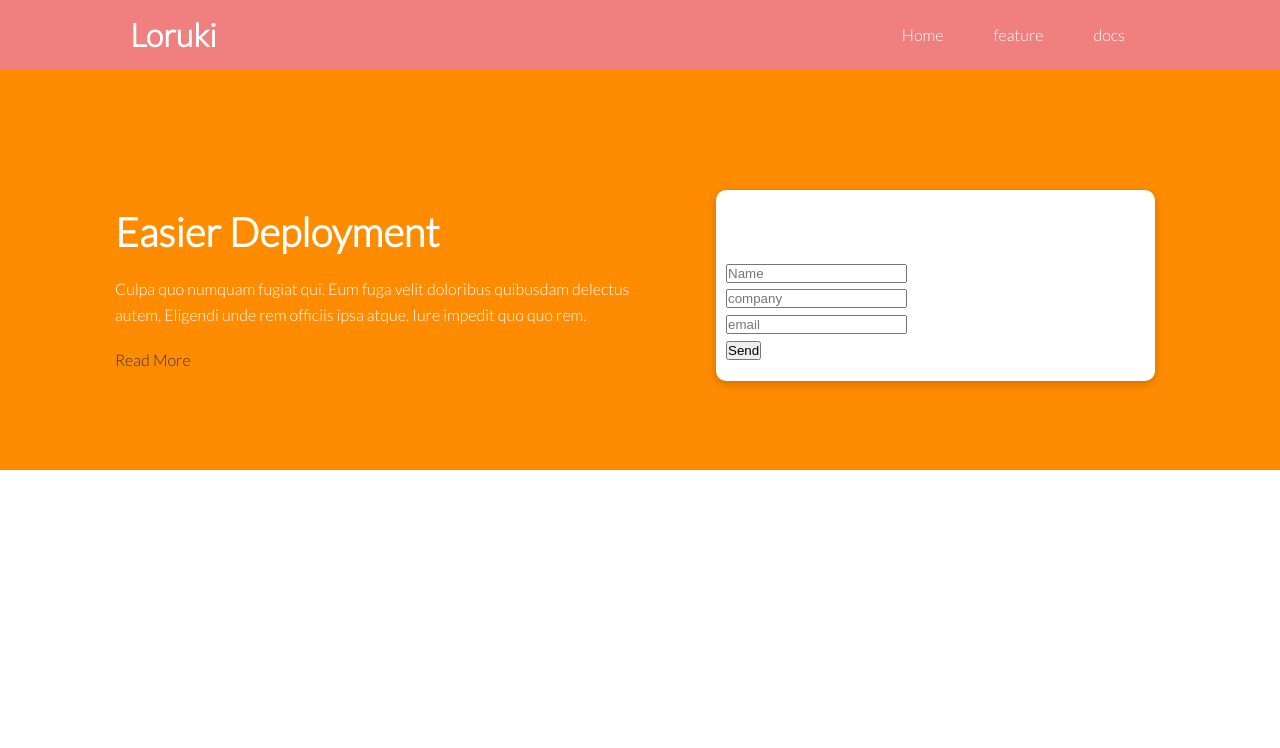
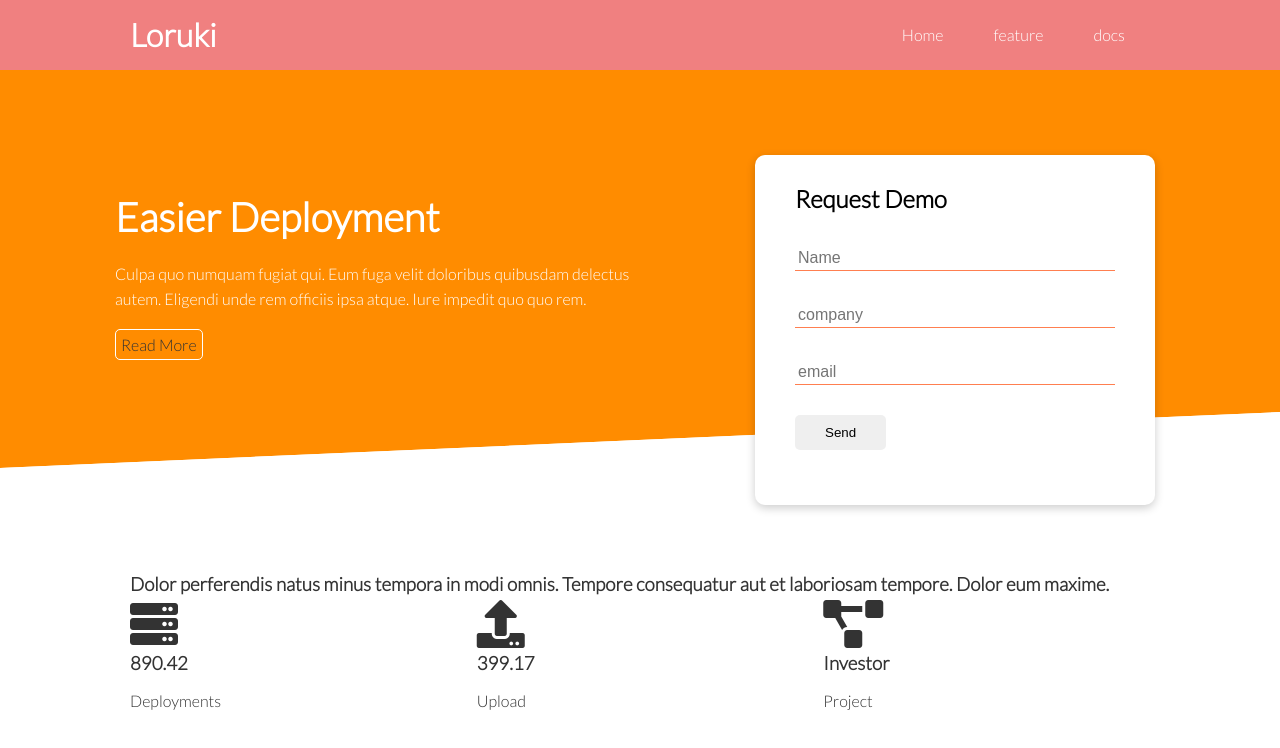
Before and after one commit to Synnefo15/HTML-CSS-JS, a plain HTML site: page Traversy_media/Build_a_Responsive_Website/loruki-website-master/do/index.html in a window 1280 px wide. Drawn offline with Linux system fonts and the light colour scheme.

Commit message:
lanjut trans

```diff
--- a/Traversy_media/Build_a_Responsive_Website/loruki-website-master/do/css/style.css
+++ b/Traversy_media/Build_a_Responsive_Website/loruki-website-master/do/css/style.css
@@ -89,40 +89,96 @@ img {
 }
 
 .showcase .grid{
+    overflow: visible;
     grid-template-columns: 55% 45% ;
     gap:30px;
 }
 
-/* # Utilities */
-.container {
-    max-width: 1100px;
-    margin: 0 auto;
-    overflow: auto;
-    padding: 0 40px;
+.showcase-form{
+    position: relative;
+    top: 60px;
+    height: 350px;
+    width: 400px;
+    padding: 40px;
+    z-index: 100;
+    justify-self: flex-end;
+
 }
 
-.flex {
-    display: flex;
-    justify-content: center;
-    align-items: center;
-    height: 100%;
+.showcase-form h2{
+    color: black;
+    padding: 0px 30px;
 }
 
-.grid{
-    display: grid;
-    grid-template-columns:repeat(2,1fr);
-    gap: 20px;
-    justify-content: center;
-    align-items: center;
-    height: 100%;
+
+
+
+.showcase-form .form-control{
+    margin: 30px;
 }
 
-.card{
-    background-color: white ;
-    border-radius: 10px;
-    box-shadow: 0 3px 10px rgba(0,0,0,0.2);
-    padding:20px 10px ;
-    margin: 120px 10px;
+.showcase-form input[type='text'],
+.showcase-form input[type='email']{
+    border: 0;
+    border-bottom:1px solid coral ;
+    width: 100%;
+    font-size: 16px;
+    padding: 3px;
 }
 
-/* #  */
+.showcase-form input:focus{
+    outline: none;
+}
+
+.showcase::before,
+.showcase::after{
+    content: "";
+    position: absolute;
+    height: 100px;
+    background: white;
+    bottom: -70px;
+    right: 0;
+    left: 0;
+    transform: skewY(-2.5deg);
+    -webkit-transform: skewY(-2.5deg);
+    -moz-transform: skewY(-2.5deg);
+    -ms-transform: skewY(-2.5deg);
+}
+
+
+
+/* # STats */
+
+.stats{
+    padding-top: 100px;
+}
+
+/* # Button */
+
+.btn:hover{
+    transform: scale(1.1);
+}
+.btn-primary{
+    padding: 10px 30px;
+    position: relative;
+    left: 30px;
+    border-radius: 5px;
+    border:0 ;
+}
+
+.btn-primary:hover{
+    background-color: lightcoral;
+    color: white;
+}
+
+.btn-outline{
+    background-color: transparent;
+    padding: 5px;
+    border: 1px solid white;
+    border-radius: 5px;
+}
+
+.btn-outline:hover{
+    background-color: lightcoral;
+    color: white;
+}
--- /dev/null
+++ b/Traversy_media/Build_a_Responsive_Website/loruki-website-master/do/css/utilities.css
@@ -0,0 +1,35 @@
+/* # Utilities */
+.container {
+    max-width: 1100px;
+    margin: 0 auto;
+    overflow: auto;
+    padding: 0 40px;
+}
+
+.flex {
+    display: flex;
+    justify-content: center;
+    align-items: center;
+    height: 100%;
+}
+
+.grid{
+    display: grid;
+    grid-template-columns:repeat(2,1fr);
+    gap: 20px;
+    justify-content: center;
+    align-items: center;
+    height: 100%;
+}
+
+.grid-3{
+    grid-template-columns:repeat(3,1fr) ;
+}
+
+.card{
+    background-color: white ;
+    border-radius: 10px;
+    box-shadow: 0 3px 10px rgba(0,0,0,0.2);
+    padding:20px 10px ;
+    margin: 20px 10px;
+}
--- a/Traversy_media/Build_a_Responsive_Website/loruki-website-master/do/index.html
+++ b/Traversy_media/Build_a_Responsive_Website/loruki-website-master/do/index.html
@@ -6,6 +6,7 @@
     <meta name="viewport" content="width=device-width, initial-scale=1.0">
     <title>Loruki  | belajar rafi</title>
     <link rel="stylesheet" href="css/style.css">
+    <link rel="stylesheet" href="css/utilities.css">
     <link rel="stylesheet" href="https://cdnjs.cloudflare.com/ajax/libs/font-awesome/5.15.4/css/all.min.css" integrity="sha512-1ycn6IcaQQ40/MKBW2W4Rhis/DbILU74C1vSrLJxCq57o941Ym01SwNsOMqvEBFlcgUa6xLiPY/NS5R+E6ztJQ==" crossorigin="anonymous" referrerpolicy="no-referrer" />
 
 </head>
@@ -49,5 +50,30 @@
             </div>
         </div>
     </section>
+    <!-- # Stats -->
+    <section class="stats">
+        <div class="container">
+            <h3 class="stats-heading text-center my-1">
+                Dolor perferendis natus minus tempora in modi omnis. Tempore consequatur aut et laboriosam tempore. Dolor eum maxime.
+            </h3>
+            <div class="grid grid-3 text-center my-4">
+                <div>
+                    <i class="fas fa-server fa-3x"></i>
+                    <h3>890.42</h3>
+                    <p class="text-secondary">Deployments</p>
+                </div>
+                <div>
+                    <i class="fas fa-upload fa-3x"></i>
+                    <h3>399.17</h3>
+                    <p class="text-secondary">Upload</p>
+                </div>
+                <div>
+                    <i class="fas fa-project-diagram fa-3x"></i>
+                    <h3>Investor</h3>
+                    <p class="text-secondary">Project</p>
+                </div>
+            </div>
+        </div>
+    </section>
 </body>
 </html>
```
Also changed, not shown: Traversy_media/Build_a_Responsive_Website/loruki-website-master/loruki-website-master/index.html (+1 -1 lines).
